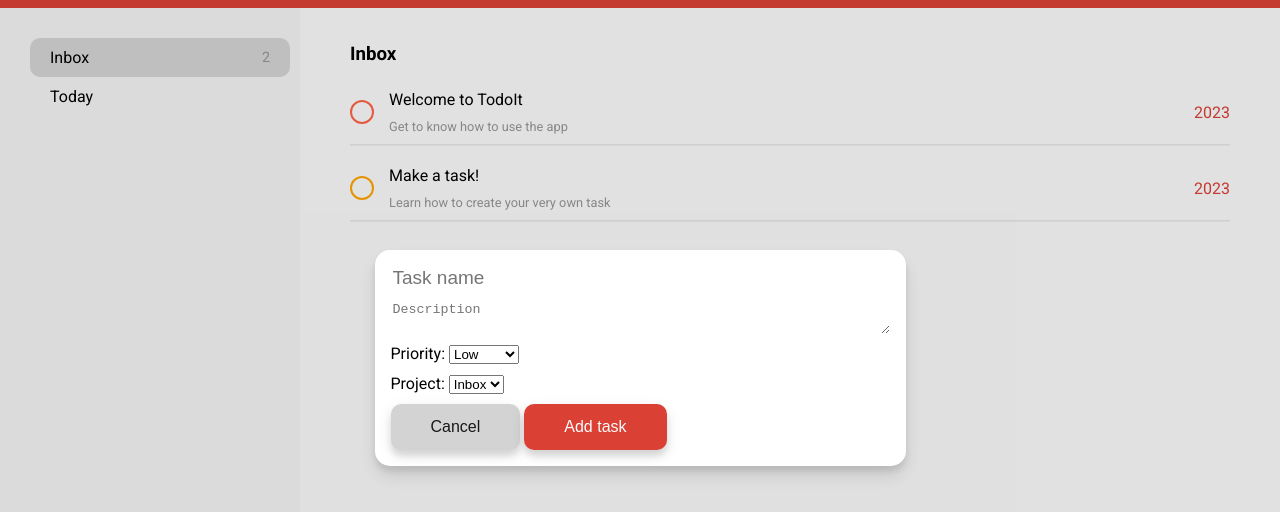
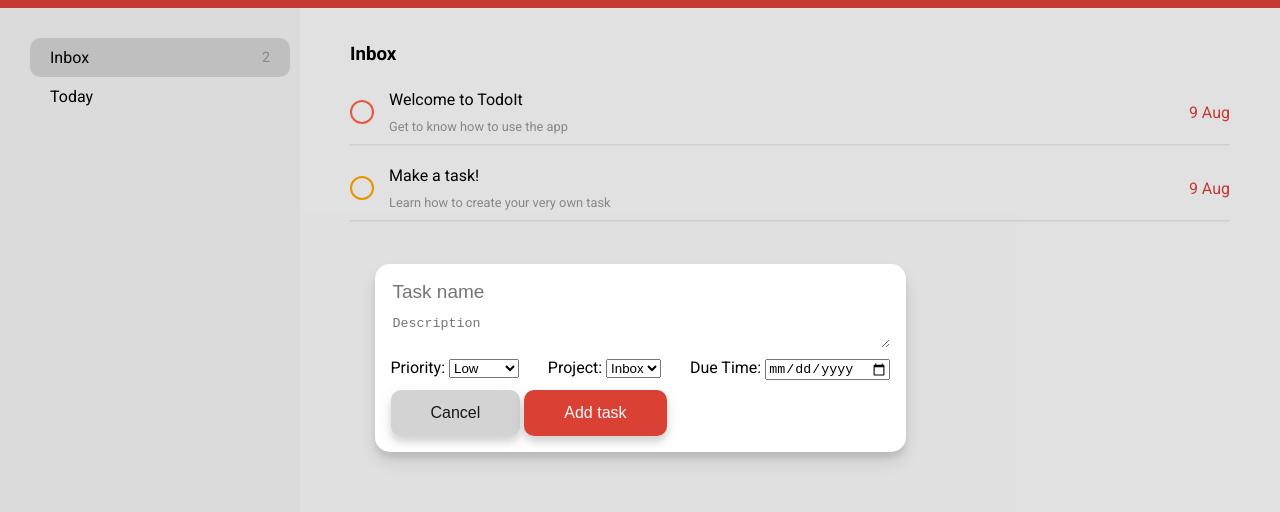
Before and after one commit to ZionLG/TodoList, a website built with webpack: page src/template.html in a window 1280 px wide. Both pictures are taken after a click on the icon "add". Shown: the part 42-554 px from the top of the page. Built offline with nearby package versions, Linux system fonts and the light colour scheme.

Commit message:
revamped date system

```diff
--- a/package.json
+++ b/package.json
@@ -34,6 +34,7 @@
     "webpack-dev-server": "^4.9.3"
   },
   "dependencies": {
+    "date-fns": "^2.29.1",
     "uniqid": "^5.4.0"
   }
 }
--- a/src/domLogic.js
+++ b/src/domLogic.js
@@ -126,10 +126,14 @@ const domLogic = (() => {
 
   const _addTaskFinal = (e) => {
     const prioritySelect = document.getElementById("priority-select");
+    const title = document.getElementById("task-title").value;
+    if (!title) return;
     todoItemLogic.createTask(
-      document.getElementById("task-title").value,
+      title,
       document.getElementById("task-description").value,
-      "",
+      todoItemLogic.getDateFormat(
+        document.getElementById("add-task-date").value
+      ),
       prioritySelect.options[prioritySelect.selectedIndex].value,
       projectSelect.options[projectSelect.selectedIndex].value
     );
--- a/src/index.js
+++ b/src/index.js
@@ -6,18 +6,20 @@ import { domLogic } from "./domLogic";
 function initTodo() {
   const InboxP = projectItemLogic.createProject("Inbox");
   projectItemLogic.createProject("Today", "today");
-
+  const today = new Date();
+  const todayDate =
+    today.getFullYear() + "-" + (today.getMonth() + 1) + "-" + today.getDate();
   todoItemLogic.createTask(
     "Welcome to TodoIt",
     "Get to know how to use the app",
-    "2023",
+    todoItemLogic.getDateFormat(todayDate),
     "1",
     InboxP.getId()
   );
   todoItemLogic.createTask(
     "Make a task!",
     "Learn how to create your very own task",
-    "2023",
+    todoItemLogic.getDateFormat(todayDate),
     "2",
     InboxP.getId()
   );
--- a/src/styles/main.scss
+++ b/src/styles/main.scss
@@ -205,3 +205,8 @@
   outline: none;
   border: none;
 }
+
+#task-pickable-values-add {
+  display: flex;
+  justify-content: space-between;
+}
--- a/src/template.html
+++ b/src/template.html
@@ -35,6 +35,7 @@
           rows="2"
         ></textarea>
 
+        <div id="task-pickable-values-add">
           <label
             >Priority:
             <select id="priority-select" required>
@@ -49,6 +50,13 @@
             >Project:
             <select id="project-select" required></select>
           </label>
+
+          <label
+            >Due Time:
+            <input type="date" id="add-task-date" />
+          </label>
+        </div>
+
         <div id="task-btn-container">
           <button type="button" id="cancel-task">Cancel</button>
           <button id="add-task">Add task</button>
--- a/src/todoItemLogic.js
+++ b/src/todoItemLogic.js
@@ -1,13 +1,23 @@
 import { todoItem } from "./todoItem.js";
+import format from "date-fns/format";
 
 const todoItemLogic = (() => {
   let _tasks = [];
   const createTask = (title, description, dueDate, priority, project) => {
     _tasks.push(todoItem(title, description, dueDate, priority, project));
   };
+  const getDateFormat = (dateValue) => {
+    const date = dateValue.split("-");
+    if (date.length != 3 || Number(date.join("")) === "NaN") return "";
+    if (date[0] == new Date().getFullYear()) {
+      return format(new Date(date[0], date[1] - 1, date[2]), "d MMM");
+    } else {
+      return format(new Date(date[0], date[1] - 1, date[2]), "d MMM y");
+    }
+  };
   const getTasks = () => _tasks;
   const getProjectTasks = (projectId) =>
     _tasks.filter((task) => task.getProjectId() === projectId);
-  return { createTask, getTasks, getProjectTasks };
+  return { createTask, getTasks, getProjectTasks, getDateFormat };
 })();
 export { todoItemLogic };
```
Also changed, not shown: 1 other file. Lines whose indentation alone changed are shown as unchanged.
